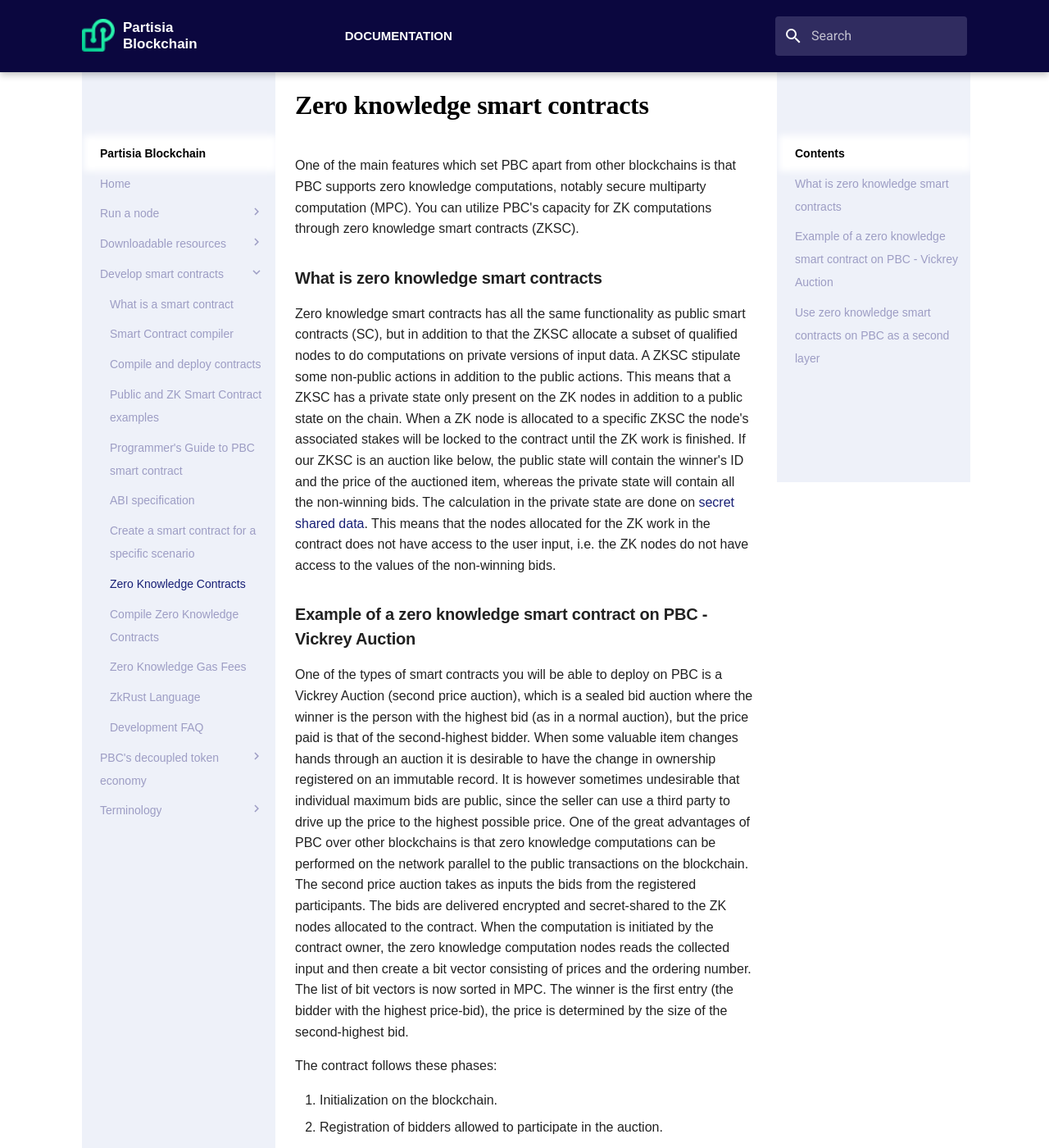
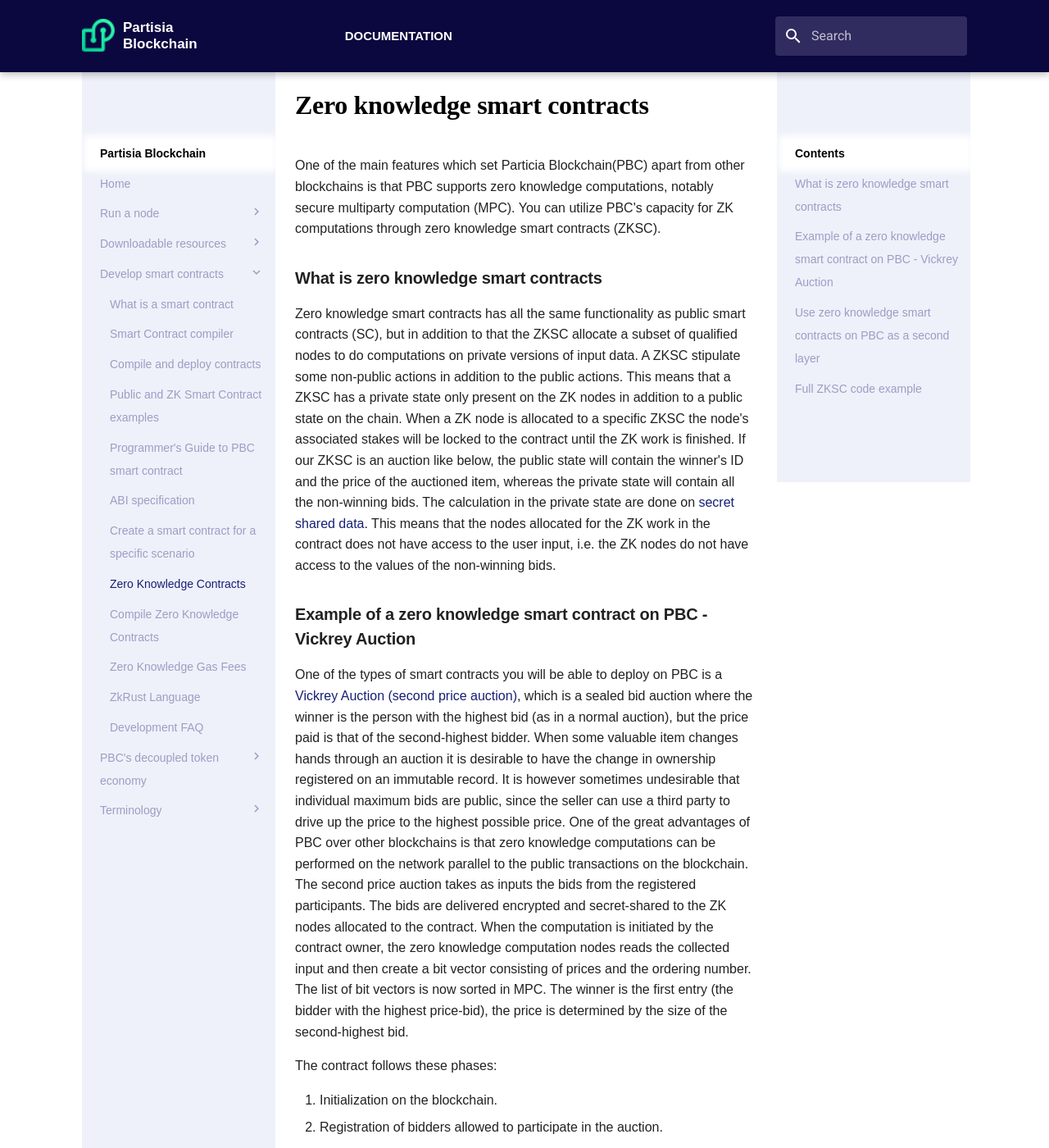
Before and after one commit to 0xSero/partisia-docs, an MkDocs documentation site: the page built from docs/ZKSC.md, in a window 1280 px wide and 1400 px high. Shown: the whole window at 82% size. Built offline with MkDocs 1.6.1 and Material for MkDocs 9.7.7, drawn with Linux system fonts in a browser that asks for light colours; some web fonts are replaced; a script that is not in the unit is left out; some of the changed text lies outside the part shown.

Commit message:
Fixing some wording and references

`````diff
--- a/docs/ZKSC.md
+++ b/docs/ZKSC.md
@@ -1,6 +1,6 @@
 # Zero knowledge smart contracts
 
-One of the main features which set PBC apart from other blockchains is that PBC supports zero knowledge computations, notably secure multiparty computation (MPC).
+One of the main features which set Particia Blockchain(PBC) apart from other blockchains is that PBC supports zero knowledge computations, notably secure multiparty computation (MPC).
 You can utilize PBC's capacity for ZK computations through zero knowledge smart contracts (ZKSC).
 
 ### What is zero knowledge smart contracts
@@ -8,7 +8,7 @@
 If our ZKSC is an auction like below, the public state will contain the winner's ID and the price of the auctioned item, whereas the private state will contain all the non-winning bids. The calculation in the private state are done on [secret shared data](https://medium.com/partisia-blockchain/mpc-techniques-series-part-1-secret-sharing-d8f98324674a). This means that the nodes allocated for the ZK work in the contract does not have access to the user input, i.e. the ZK nodes do not have access to the values of the non-winning bids.
 
 ### Example of a zero knowledge smart contract on PBC - Vickrey Auction
-One of the types of smart contracts you will be able to deploy on PBC is a Vickrey Auction (second price auction), which is a sealed bid auction where the winner is the person with the highest bid (as in a normal auction), but the price paid is that of the second-highest bidder.
+One of the types of smart contracts you will be able to deploy on PBC is a [Vickrey Auction (second price auction)](https://en.wikipedia.org/wiki/Vickrey_auction), which is a sealed bid auction where the winner is the person with the highest bid (as in a normal auction), but the price paid is that of the second-highest bidder.
 When some valuable item changes hands through an auction it is desirable to have the change in ownership registered on an immutable record.  It is however sometimes undesirable that individual maximum bids are public, since the seller can use a third party to drive up the price to the highest possible price.
 One of the great advantages of PBC over other blockchains is that zero knowledge computations can be performed on the network parallel to the public transactions on the blockchain.
 The second price auction takes as inputs the bids from the registered participants. The bids are delivered encrypted and secret-shared to the ZK nodes allocated to the contract. When the computation is initiated by the contract owner, the zero knowledge computation nodes reads the collected input and then create a bit vector consisting of prices and the ordering number. The list of bit vectors is now sorted in MPC. The winner is the first entry (the bidder with the highest price-bid), the price is determined by the size of the second-highest bid.
@@ -63,7 +63,7 @@
 The flow goes like this: After deployment on PBC, the contract owner needs to add some information from the state of the PBC contract to the contract on layer one.
 The contract on PBC still goes through the same phases listed above, but the contract owner has to manually add some information from the state of the deployed PBC contract to contract on layer one. The layer one contract needs to contain the identities (PBC addresses) of the ZK nodes that have been allocated to do the zero knowledge computation. This is necessary because the winner uses signatures from the ZK nodes to claim and prove themselves the actual winner. The signatures contain the identity of the zk nodes and the result (a winning bidder and the price) which the respective node approved. To claim a win on the layer one contract your identity have to match the result calculated by a majority of the ZK nodes. In practice 3 out of 4.
 
-
+### Full ZKSC code example
 
 ````rust
 #![allow(unused_variables)]
`````
Also changed, not shown: other parts of docs/ZKSC.md (+1 -1 lines).
